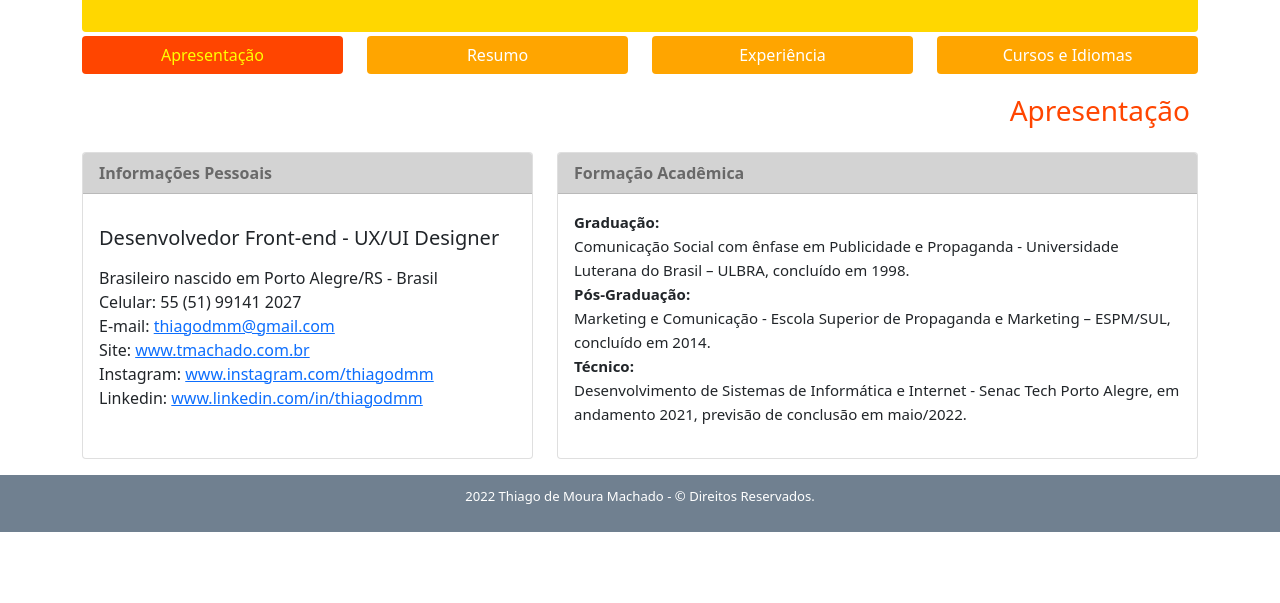
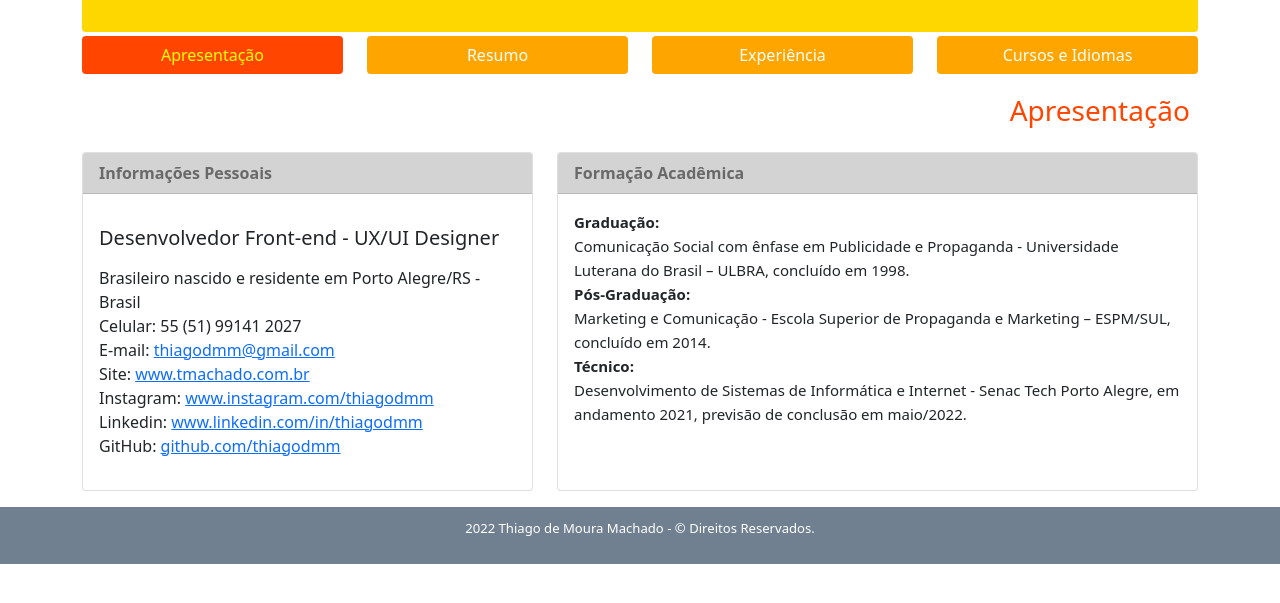
Before and after one commit to thiagodmm/JQueryMobile_Bootstrap_CV, a plain HTML site: page index.html in a window 1280 px wide. Shown: the part 171-774 px from the top of the page. Drawn offline with Linux system fonts and the light colour scheme.

Commit message:
alterando infos pessoais

```diff
--- a/index.html
+++ b/index.html
@@ -42,12 +42,13 @@
                     <div class="card-body">
                         <p>
                             <h5 class="mb-3">Desenvolvedor Front-end - UX/UI Designer</h5>
-                            Brasileiro nascido em Porto Alegre/RS - Brasil<br>
+                            Brasileiro nascido e residente em Porto Alegre/RS - Brasil<br>
                             Celular: 55 (51) 99141 2027<br>
                             E-mail: <a href="mailto:thiagodmm@gmail.com">thiagodmm@gmail.com</a><br>
                             Site: <a href="http://www.tmachado.com.br" target="_blank">www.tmachado.com.br</a><br>
                             Instagram: <a href="http://www.instagram.com/thiagodmm" target="_blank">www.instagram.com/thiagodmm</a><br>
-                            Linkedin: <a href="http://www.linkedin.com/in/thiagodmm" target="_blank">www.linkedin.com/in/thiagodmm</a>
+                            Linkedin: <a href="http://www.linkedin.com/in/thiagodmm" target="_blank">www.linkedin.com/in/thiagodmm</a><br>
+                            GitHub: <a href="https://github.com/thiagodmm" target="_blank">github.com/thiagodmm</a>
                         </p>
                     </div>
                     <!--
```
Also changed, not shown: img/banner1.jpg (deleted), img/banner2.jpg (deleted), img/banner3.jpg (deleted), img/banner4.jpg (deleted), img/bannerMenor1.jpg (deleted), img/bannerMenor2.jpg (deleted), img/ico_aviao.png (deleted), img/ico_navio.png (deleted), img/ico_veleiro.png (deleted), img/mesa1.jpg (deleted), img/mesa_viajante.jpg (deleted).
